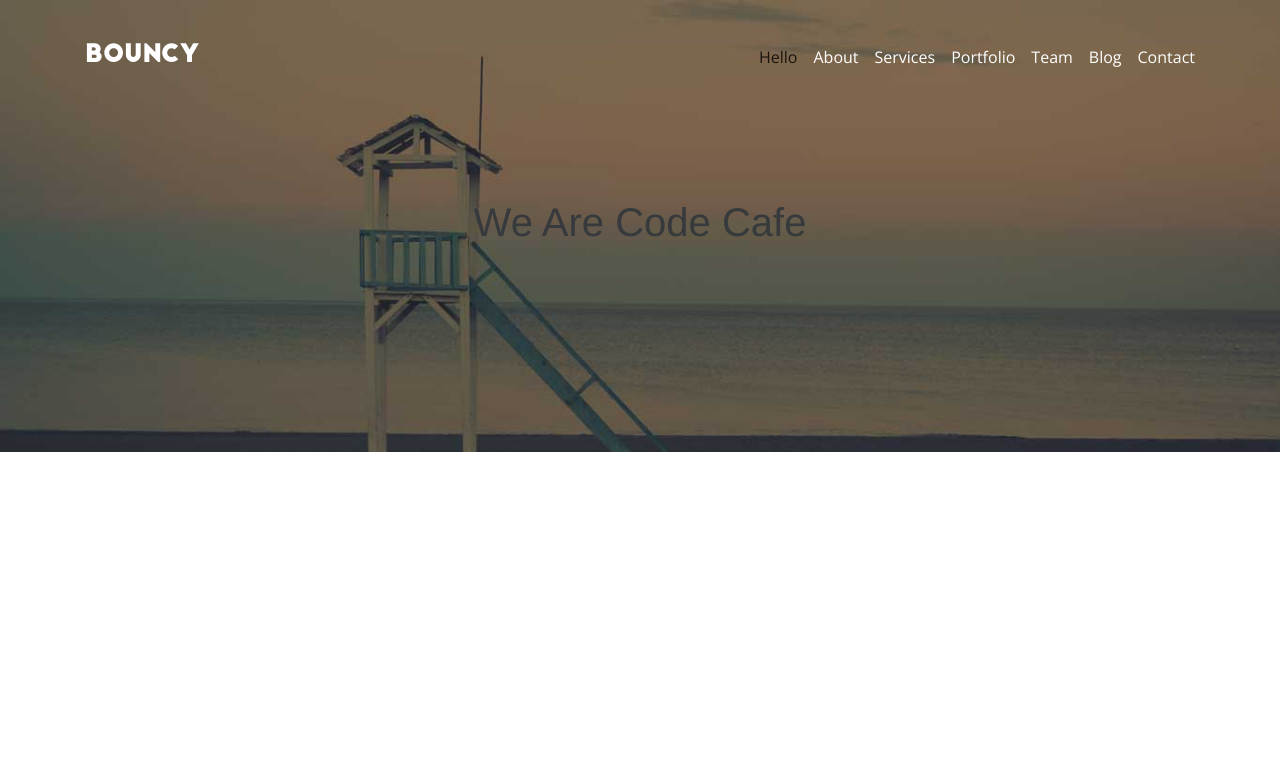
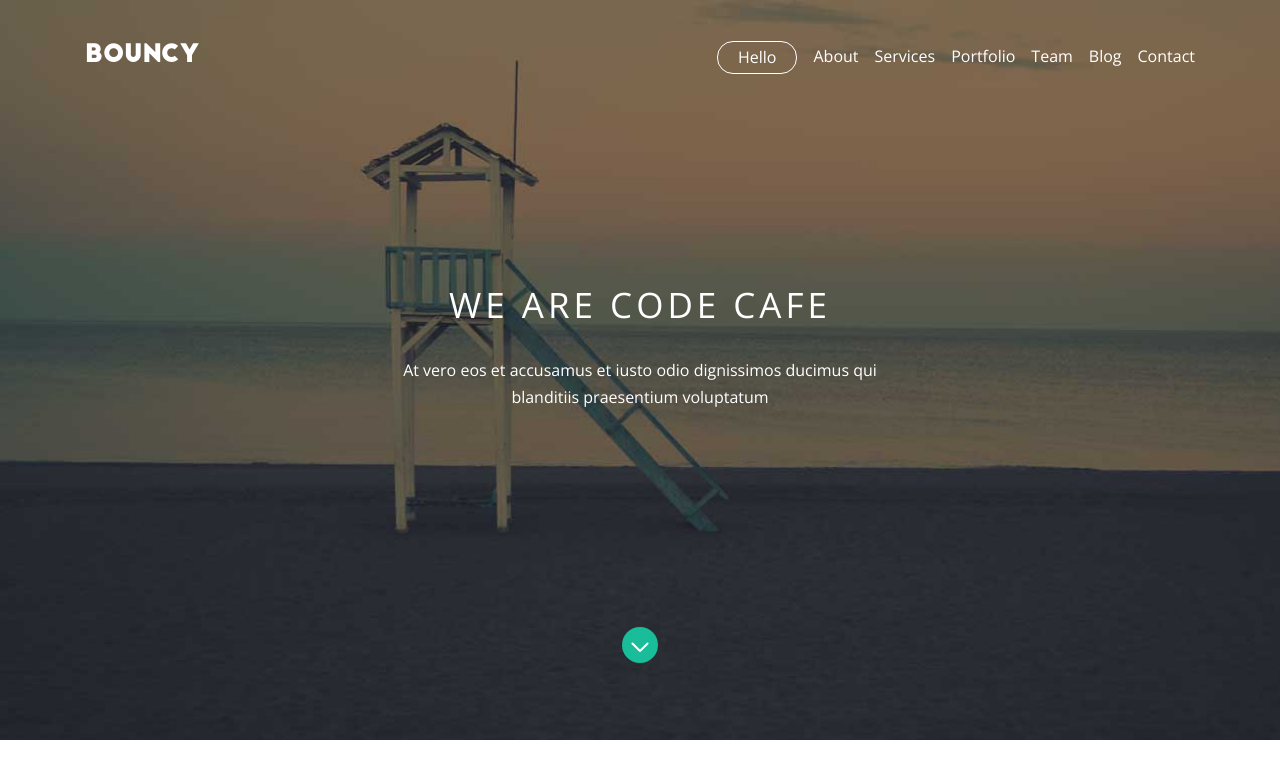
Before and after one commit to KateMas/test-grunt, a plain HTML site: page index.html in a window 1280 px wide. Drawn offline with nearby package versions, Linux system fonts and the light colour scheme; files whose address does not match are found by name.

Commit message:
add arrow

```diff
--- a/_css/src/style.sass
+++ b/_css/src/style.sass
@@ -30,16 +30,61 @@ header
           font-family: 'Open Sans', sans-serif
           font-size: 16px
           font-weight: 400
-          line-height: 34px
+          line-height: 17px
           color: #fff
   .list
     float: right
+    padding-top: 8px
+    .active
+      &>.nav-link
+        padding-left: 20px
+        padding-right: 20px
+        border: 1px solid #fff
+        border-radius: 16px
+        color: #fff!important
 
 /*-----------*/
 .first-info
-  padding-top: 200px
-  padding-bottom: 200px
+  padding-top: 286px
+  padding-bottom: 71px
   background-image: url("../_images/bkg1.jpg")
   background-repeat: no-repeat
   background-size: cover
+  font-family: 'Open Sans', sans-serif
   text-align: center
+  color: #fff
+  h1
+    font-size: 35px
+    font-weight: 300
+    text-transform: uppercase
+    letter-spacing: 4px
+  p
+    width: 40%
+    margin: 32px auto 0
+    font-size: 16px
+    font-weight: 300
+    line-height: 27px
+  .arrow
+    position: relative
+    display: inline-block
+    width: 36px
+    height: 36px
+    margin-top: 216px
+    background-color: #19bd9a
+    border-radius: 50%
+    &:before, &:after
+      position: absolute
+      top: 19px
+      display: inline-block
+      width: 12px
+      height: 2px
+      background-color: #fff
+      content: ""
+    &:before
+      left: 8px
+      transform: rotate(45deg)
+      border-radius: 50px 0 0 50px
+    &:after
+      right: 8px
+      transform: rotate(-45deg)
+      border-radius: 0 50px 50px 0px
--- a/index.html
+++ b/index.html
@@ -46,6 +46,8 @@
     <main>
         <section class="first-info">
             <h1>We Are Code Cafe</h1>
+            <p>At vero eos et accusamus et iusto odio dignissimos ducimus qui blanditiis praesentium voluptatum</p>
+            <a class="arrow" href="#"></a>
         </section>
     </main>
 </body>
```
Also changed, not shown: _css/style.css, 1 other file.
